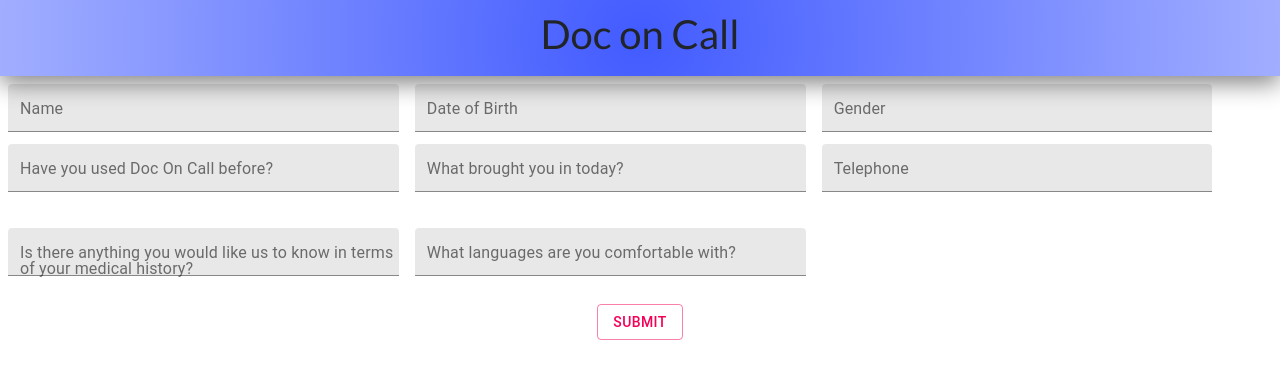
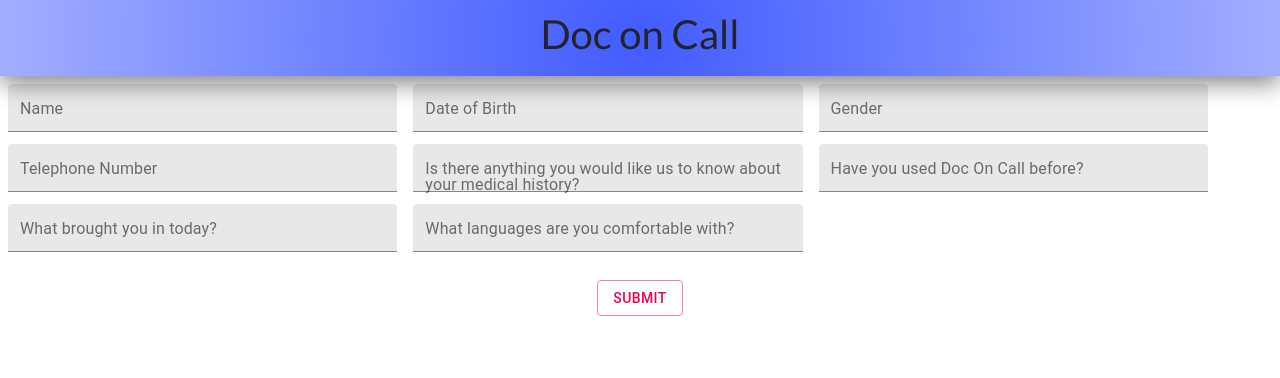
Before and after one commit to ajaysharma2001/Doc-on-Call, a React (Create React App) app in the folder doc-on-call/: page /PatientView in a window 1280 px wide. Shown: the top 378 px of the page. Built offline with nearby package versions, Linux system fonts and the light colour scheme; what opentok-react would draw is missing.

Commit message:
fixed broken spacing between form elements

```diff
--- a/doc-on-call/src/PatientView.js
+++ b/doc-on-call/src/PatientView.js
@@ -20,7 +20,7 @@
   textField: {
     marginLeft: theme.spacing(1),
     marginRight: theme.spacing(1),
-    width: window.screen.width/2.047,
+    width: window.screen.width/2.055,
   },
   Button: {
     borderRadius: '20px'
@@ -65,6 +65,23 @@
           variant="filled"
         />
         <TextField
+          label="Telephone Number"
+          id="margin-none"
+          placeholder="(647)"
+          margin="dense"
+          fullWidth
+          className={classes.textField}
+          variant="filled"
+        />
+        <TextField
+          id="standard-full-width"
+          label="Is there anything you would like us to know about your medical history?"
+          placeholder="N/A"
+          className={classes.textField}
+          margin="dense"
+          variant="filled"
+        />
+        <TextField
           label="Have you used Doc On Call before?"
           id="margin-normal"
           defaultValue=""
@@ -78,24 +95,6 @@
           placeholder="What is your current issue?"
           helperText=" "
           className={classes.textField}
-          margin="dense"
-          variant="filled"
-        />
-        <TextField
-          label="Telephone"
-          id="filled-margin-none"
-          placeholder="647-"
-          className={classes.textField}
-          helperText=" "
-          margin="dense"
-          variant="filled"
-        />
-        <TextField
-          id="filled-margin-normal"
-          label="Is there anything you would like us to know in terms of your medical history?"
-          placeholder="Nothing"
-          className={classes.textField}
-          helperText=" "
           margin="dense"
           variant="filled"
         />
```
